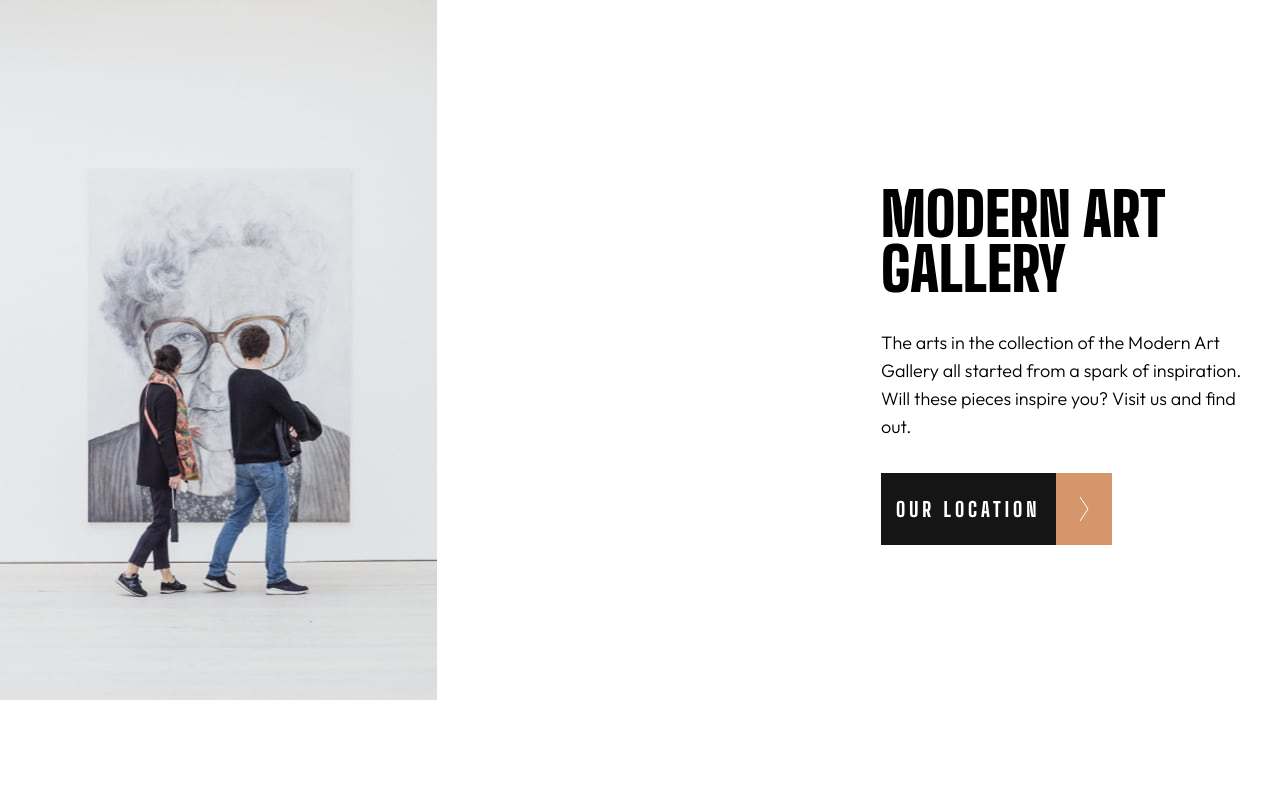
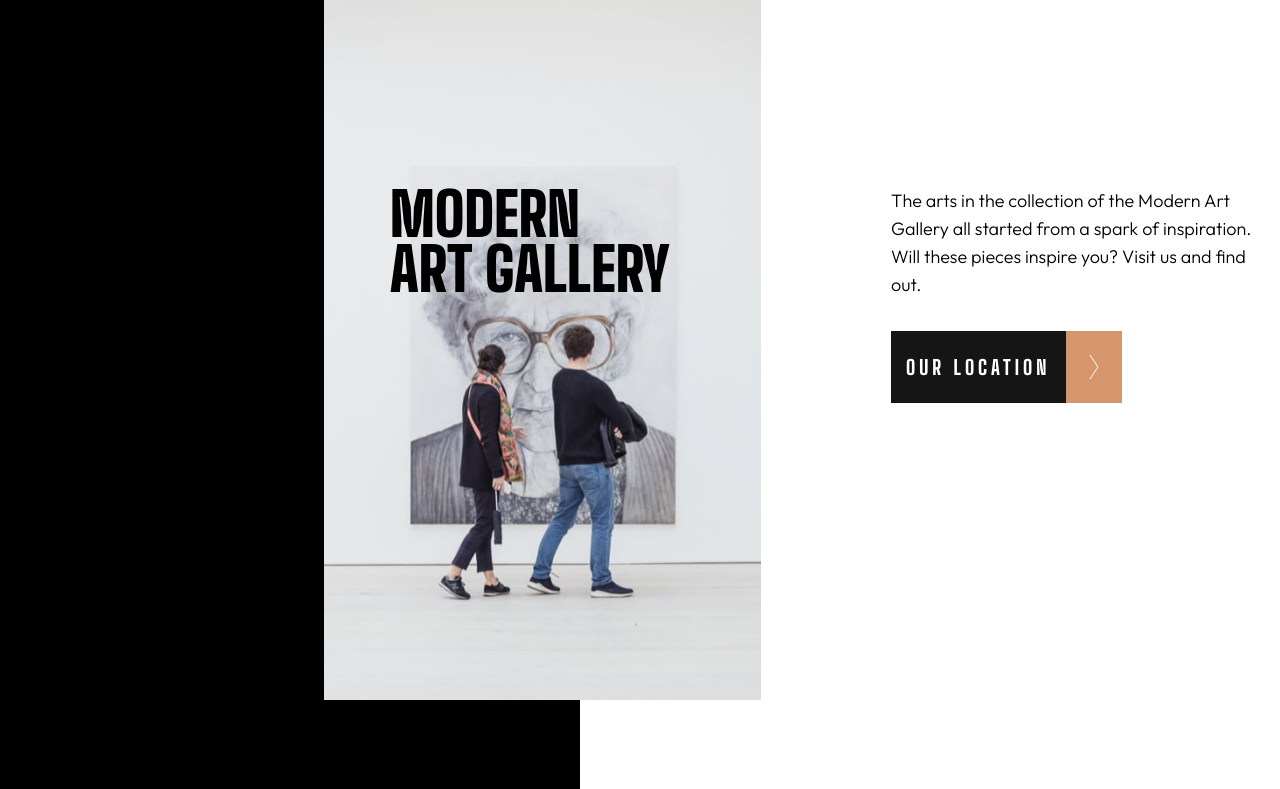
Before and after one commit to natasharamburrun/art-gallary-website, a React app in the folder my-app/: page / in a window 1280 px wide. Shown: the top 789 px of the page. Built offline with nearby package versions, Linux system fonts and the light colour scheme.

Commit message:
styling desktop hero

```diff
--- a/my-app/src/component/Home.js
+++ b/my-app/src/component/Home.js
@@ -10,11 +10,11 @@ import GoToLocation from './LocationButton';
           <div className="homepage__hero-image"></div>
           <div className="homepage__hero-banner">
             <h1 className='homepage__hero-heading'> Modern Art Gallery</h1>
-            <p className='homepage__hero-sub-text'> The arts in the collection of the Modern Art Gallery all started
-              from a spark of inspiration. Will these pieces inspire you? Visit
-              us and find out.
-            </p>
-            <div>
+            <div className='homepage__hero-text-button'>
+              <p className='homepage__hero-sub-text'> The arts in the collection of the Modern Art Gallery all started
+                from a spark of inspiration. Will these pieces inspire you? Visit
+                us and find out.
+              </p>
               <GoToLocation />
             </div>
           </div>
--- a/my-app/src/styles/01-config/_breakpoints.scss
+++ b/my-app/src/styles/01-config/_breakpoints.scss
@@ -2,7 +2,7 @@ $breakpoints: (
   'xs': 320px,
   'md': 480px,
   'lg': 768px,
-  'xl': 992px,
+  'xl': 1024px,
   'xxl': 1200px,
 );
 
--- a/my-app/src/styles/04-components/_home.scss
+++ b/my-app/src/styles/04-components/_home.scss
@@ -11,13 +11,34 @@
     @include breakpoint(md) {
       height: 700px;
       max-width: 437px;
-      background-image: url("../../assets/tablet/image-hero.jpg")
+      background-image: url("../../assets/tablet/image-hero.jpg");
+    }
+
+    @include breakpoint(xl) {
+      height: 700px;
+      max-width: 437px;
+      background-image: url("../../assets/desktop/image-hero.jpg");
+      left: 324px;
     }
   }
 
-  &__hero {
-    @include breakpoint(md) {
+  &__wrapper {
+    @include breakpoint(xl) {
       display: flex;
+      justify-content: space-around;
+    }
+  }
+
+  &__hero::before {
+    @include breakpoint(xl) {
+      content:'';
+      position: absolute;
+      top: 0;
+      right: 700px;
+      bottom: -244px;
+      left: 0;
+      background-color: black;
+      z-index: 0;
     }
   }
 
@@ -30,6 +51,11 @@
       max-width: 400px;
       top: 155px;
       right: 15px;
+    }
+
+    @include breakpoint(xl) {
+      right: 155px;
+      display: flex;
     }
   }
 
@@ -46,6 +72,27 @@
     left: 50%;
     top: 50%;
     transform: translate(-50%, -50%);
+  }
+
+  &__hero-heading {
+      @include breakpoint(xl) {
+      position: absolute;
+      left: -335px;
+      max-width: 283px;
+    }
+  }
+
+  &__hero-sub-text {
+    @include breakpoint(xl) {
+      padding-top: 0;
+    }
+  }
+
+  &__hero-text-button {
+    @include breakpoint(xl) {
+      position: relative;
+      left: 150px;
+    }
   }
 
   &__content {
@@ -67,6 +114,11 @@
         height: 398px;
         width: 400px;
         background-image: url("../../assets/tablet/image-grid-1.jpg");
+      }
+
+      @include breakpoint(xl) {
+        height: 400px;
+        width: 635px;
       }
     }
 
```
